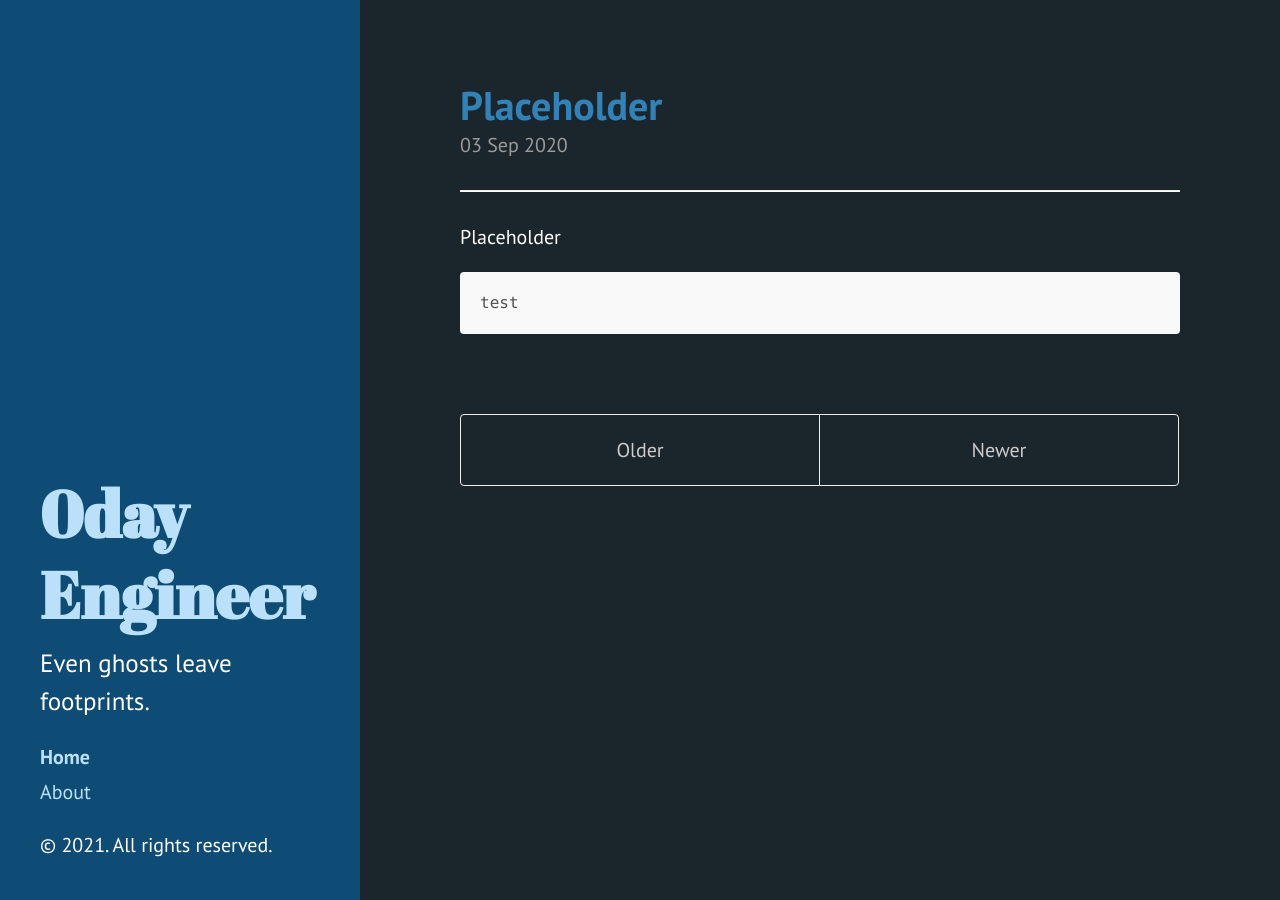
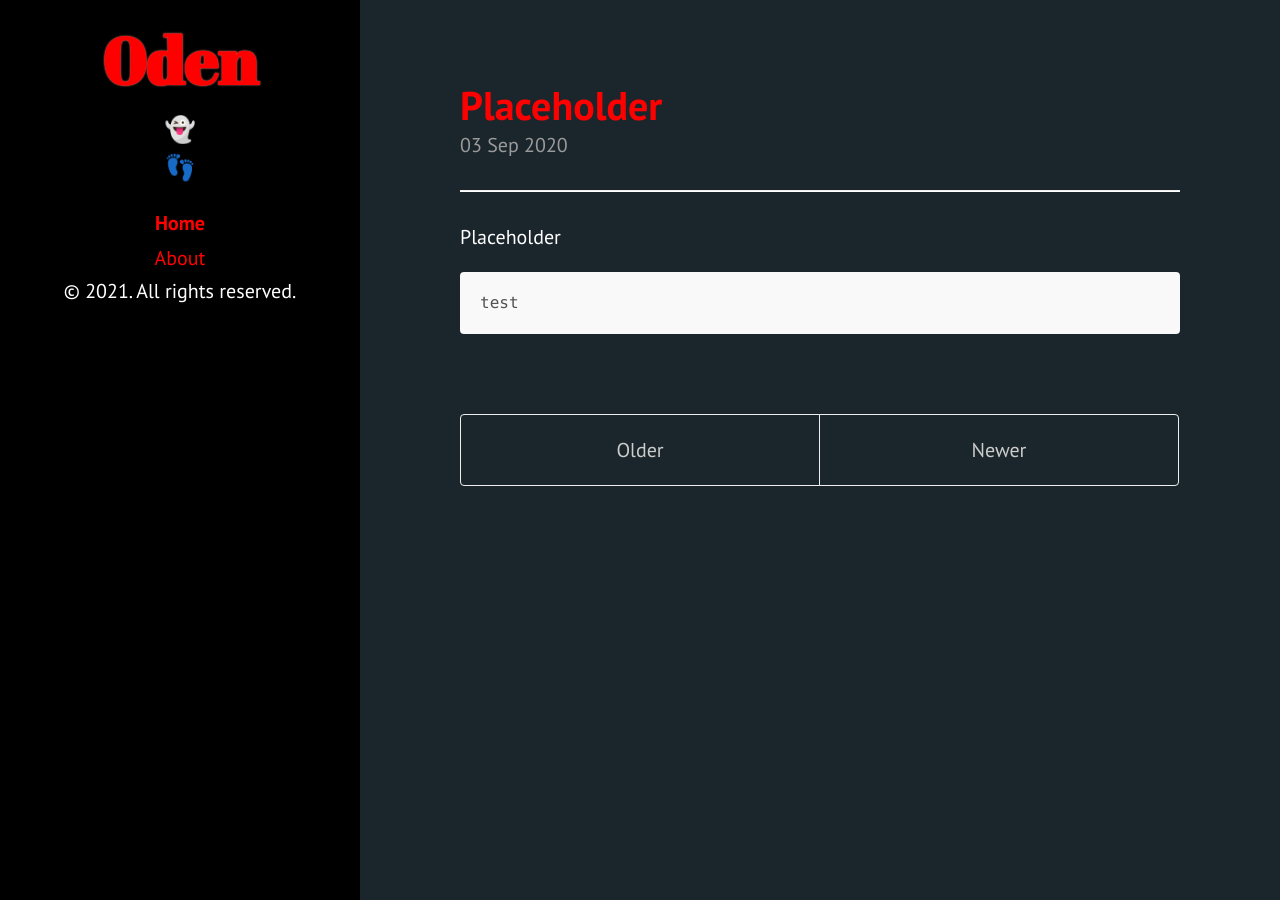
Before and after one commit to btonic/btonic.github.io, a Jekyll site: the page built from index.html, in a window 1280 px wide. Built offline with Jekyll 4.4.1, drawn with Linux system fonts in a browser that asks for light colours; the list of posts is cut into pages by our own code.

Commit message:
Update styles

```diff
--- a/_config.yml
+++ b/_config.yml
@@ -1,7 +1,10 @@
 # Setup
-title:            0day Engineer
-tagline:          '👣'
-description:      'Even ghosts leave footprints.'
+title:            0den
+tagline:          👣👻'
+description: >
+  👻
+  <br />
+  👣
 url:              https://0day.engineer
 baseurl:          ''
 paginate:         2
--- a/_includes/sidebar.html
+++ b/_includes/sidebar.html
@@ -19,9 +19,7 @@
           {% endif %}
         {% endif %}
       {% endfor %}
-
+      <p>&copy; {{ site.time | date: '%Y' }}. All rights reserved.</p>
     </nav>
-
-    <p>&copy; {{ site.time | date: '%Y' }}. All rights reserved.</p>
   </div>
 </div>
--- a/public/css/hyde.css
+++ b/public/css/hyde.css
@@ -61,8 +61,8 @@ body {
 .sidebar {
   text-align: center;
   padding: 2rem 1rem;
-  color: #bbe1fa;
-  background-color: #0f4c75;
+  color: #8a0000;
+  background-color: #000000;
 }
 @media (min-width: 48em) {
   .sidebar {
@@ -77,20 +77,22 @@ body {
 
 /* Sidebar links */
 .sidebar a {
-  color: #bbe1fa;
+  color: rgba(255, 0, 0, 1);
 }
 
 /* About section */
 .sidebar-about h1 {
-  color: #3282b8;
+  text-shadow: 0px 0px 2px rgb(255, 126, 126);
   margin-top: 0;
   font-family: "Abril Fatface", serif;
   font-size: 3.25rem;
+  text-align: center;
 }
 
 /* Sidebar nav */
 .sidebar-nav {
   margin-bottom: 1rem;
+  text-align: center;
 }
 .sidebar-nav-item {
   display: block;
@@ -114,7 +116,7 @@ a.sidebar-nav-item:focus {
   .sidebar-sticky {
     position: absolute;
     right:  1rem;
-    bottom: 1rem;
+    top: 1rem;
     left:   1rem;
   }
 }
--- a/public/css/poole.css
+++ b/public/css/poole.css
@@ -105,7 +105,7 @@ h4, h5, h6 {
 
 /* Body text */
 p {
-  color: white;
+  color: rgb(255, 255, 255);
   margin-top: 0;
   margin-bottom: 1rem;
 }
@@ -262,6 +262,7 @@ tbody tr:nth-child(odd) th {
 .lead {
   font-size: 1.25rem;
   font-weight: 300;
+  text-align: center;
 }
 
 
@@ -338,7 +339,7 @@ tbody tr:nth-child(odd) th {
 .page-title,
 .post-title,
 .post-title a {
-  color: #3282b8;
+  color: rgba(255, 0, 0, 1);
 }
 .page-title,
 .post-title {
```
